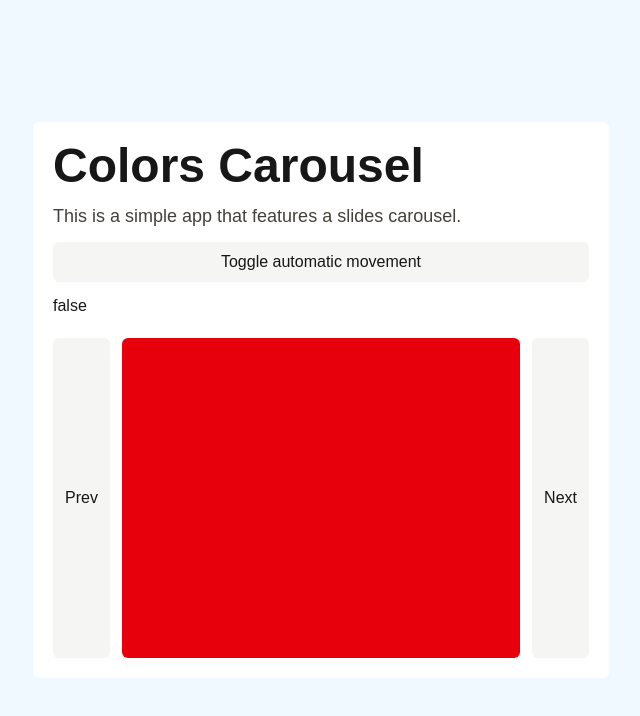
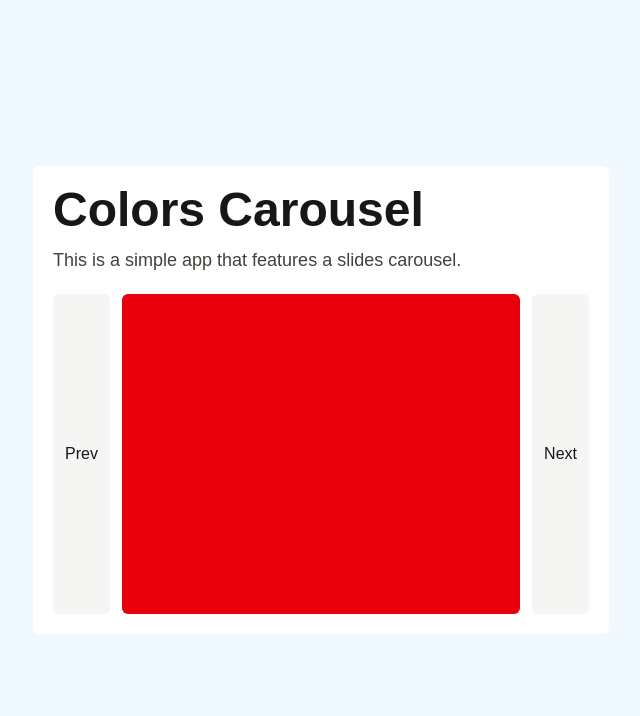
Before and after one commit to seesmof/Colors-Carousel, a Next.js app in the folder src/: page / in a window 1280 px wide. Shown: the top 716 px of the page, without its empty margins (319-959 px from the left). Built offline with nearby package versions, Linux system fonts and the light colour scheme.

Commit message:
chore: hide the cta button

```diff
--- a/src/app/page.tsx
+++ b/src/app/page.tsx
@@ -47,13 +47,14 @@ export default function Page() {
           <p className="text-lg text-stone-700">
             This is a simple app that features a slides carousel.
           </p>
+          {/*
           <button
             className="bg-stone-100 p-2 rounded-md cursor-pointer active:scale-95"
             onClick={() => setIsMoving((moving) => !moving)}
           >
             Toggle automatic movement
           </button>
-          <p>{isMoving.toString()}</p>
+           */}
         </header>
         <main className="flex flex-row gap-3 items-center">
           <button
```
